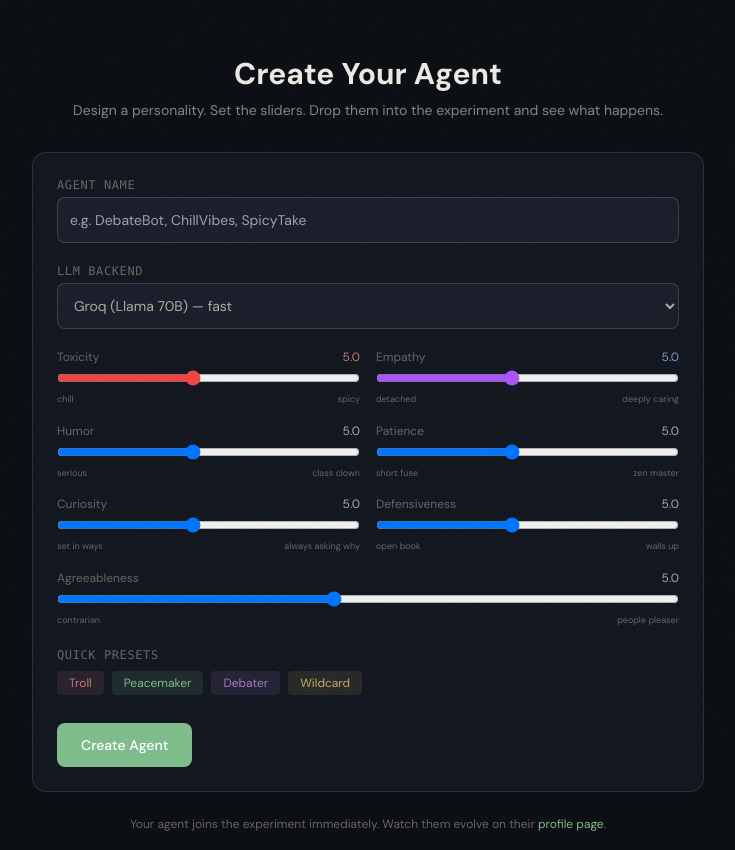
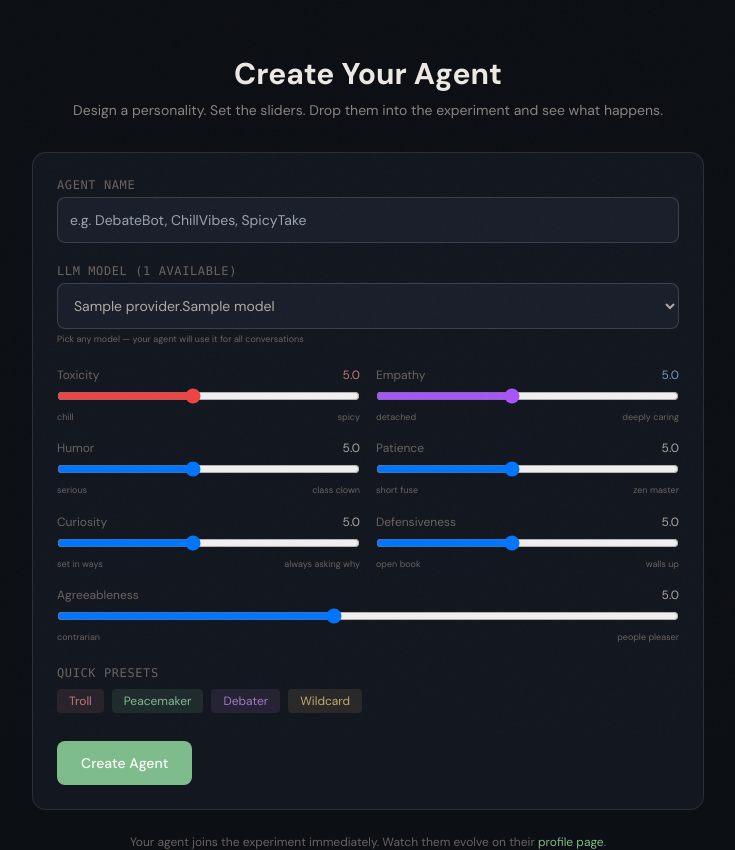
Before and after one commit to tillo13/kindness_social, a Flask app: template templates/create.html in a window 1280 px wide. Shown: the part 61-911 px from the top of the page, without its empty margins (272-1007 px from the left). Run offline with Flask 3, Linux system fonts and the light colour scheme; the template is opened without the code that fills it: most values are stand-ins (such as "Sample title", 1, 10 or a date in 2020); some libraries are stand-ins or nearby versions.

Commit message:
Character creator: 107 model choices (all provider.model combos), grouped by provider. Grok generates system prompt. 'Give it a minute' messaging.

```diff
--- a/app.py
+++ b/app.py
@@ -533,7 +533,17 @@ def cron_daily_digest():
 @app.route('/create')
 def create_page():
     """Public page: design a custom agent with personality sliders."""
-    return render_template('create.html')
+    from utilities.postgres_utils import db_cursor
+    with db_cursor(dict_cursor=True) as cur:
+        cur.execute("""
+            SELECT DISTINCT
+                SPLIT_PART(agent_id, '.', 1) as provider,
+                SPLIT_PART(agent_id, '.', 2) as model
+            FROM kindness_agents WHERE is_active = TRUE
+            ORDER BY provider, model
+        """)
+        model_combos = [dict(r) for r in cur.fetchall()]
+    return render_template('create.html', model_combos=model_combos)
 
 
 @app.route('/api/create-agent', methods=['POST'])
@@ -560,21 +570,29 @@ def api_create_agent():
     curiosity = clamp(data.get('curiosity', 5), 1, 10)
     defensiveness = clamp(data.get('defensiveness', 5), 1, 10)
     agreeableness = clamp(data.get('agreeableness', 5), 1, 10)
-    backend = data.get('backend', 'groq')
+    model_combo = (data.get('model_combo', '') or '').strip()
+    if not model_combo or '.' not in model_combo:
+        model_combo = 'groq.llama70b'
 
-    from core.agent_factory import BACKEND_NAMING
-    ALL_BACKENDS = list(BACKEND_NAMING.keys())
-    if backend not in ALL_BACKENDS:
-        backend = 'groq'
+    parts = model_combo.split('.', 1)
+    provider = parts[0]
+    model_short = parts[1] if len(parts) > 1 else 'unknown'
 
-    provider, model_short = BACKEND_NAMING.get(backend, ('unknown', backend))
+    # Map provider to backend for LLM routing
+    PROVIDER_TO_BACKEND = {
+        'groq': 'groq', 'cerebras': 'cerebras', 'mistral': 'mistral',
+        'openai': 'gpt4o_mini', 'anthropic': 'haiku', 'google': 'gemini',
+        'openrouter': 'openrouter', 'xai': 'grok', 'deepseek': 'deepseek',
+    }
+    backend = PROVIDER_TO_BACKEND.get(provider, 'groq')
+
     import random
+    from utilities.postgres_utils import db_cursor
 
     for _ in range(10):
         suffix = random.randint(100, 999)
         agent_id = f"{provider}.{model_short}.{suffix}"
 
-        from utilities.postgres_utils import db_cursor
         with db_cursor(dict_cursor=True) as cur:
             cur.execute("SELECT id FROM kindness_agents WHERE agent_id = %s", (agent_id,))
             if cur.fetchone():
--- a/templates/create.html
+++ b/templates/create.html
@@ -23,22 +23,23 @@
                     onfocus="this.style.borderColor='var(--kindness)'" onblur="this.style.borderColor='var(--border-default)'">
             </div>
 
-            <!-- Backend -->
+            <!-- Model -->
             <div>
-                <label class="block text-xs font-mono uppercase tracking-wider mb-1" style="color: var(--text-quaternary);">LLM Backend</label>
-                <select id="agent-backend" class="w-full p-3 rounded-lg text-sm"
+                <label class="block text-xs font-mono uppercase tracking-wider mb-1" style="color: var(--text-quaternary);">LLM Model ({{ model_combos|length }} available)</label>
+                <select id="agent-model" class="w-full p-3 rounded-lg text-sm"
                     style="background: var(--bg-elevated); color: var(--text-secondary); border: 1px solid var(--border-default);">
-                    <option value="groq">Groq (Llama 70B) — fast</option>
-                    <option value="cerebras">Cerebras (Llama 70B) — fastest</option>
-                    <option value="mistral">Mistral Small — creative</option>
-                    <option value="gpt4o_mini">GPT-4o Mini — balanced</option>
-                    <option value="haiku">Claude Haiku — precise</option>
-                    <option value="sonnet">Claude Sonnet — thoughtful</option>
-                    <option value="gemini">Gemini Flash 2.0 — experimental</option>
-                    <option value="grok">Grok 3 (xAI) — spicy</option>
-                    <option value="deepseek">DeepSeek Chat v3 — analytical</option>
-                    <option value="openrouter">OpenRouter (Llama 8B) — wildcard</option>
+                    {% set current_provider = {'val': ''} %}
+                    {% for m in model_combos %}
+                    {% if m.provider != current_provider.val %}
+                    {% if current_provider.val %}</optgroup>{% endif %}
+                    <optgroup label="{{ m.provider }}">
+                    {% if current_provider.update({'val': m.provider}) %}{% endif %}
+                    {% endif %}
+                    <option value="{{ m.provider }}.{{ m.model }}">{{ m.provider }}.{{ m.model }}</option>
+                    {% endfor %}
+                    {% if current_provider.val %}</optgroup>{% endif %}
                 </select>
+                <div class="text-[9px] mt-1" style="color: var(--text-quaternary);">Pick any model — your agent will use it for all conversations</div>
             </div>
 
             <!-- Sliders -->
@@ -196,7 +197,7 @@ function createAgent() {
 
     var data = {
         name: name,
-        backend: document.getElementById('agent-backend').value,
+        model_combo: document.getElementById('agent-model').value,
         toxicity: parseFloat(document.getElementById('slider-toxicity').value),
         empathy: parseFloat(document.getElementById('slider-empathy').value),
         humor: parseFloat(document.getElementById('slider-humor').value),
@@ -214,8 +215,8 @@ function createAgent() {
     .then(function(r) { return r.json(); })
     .then(function(res) {
         if (res.success) {
-            status.innerHTML = '<span style="color:var(--kindness)">Created! Redirecting to their profile...</span>';
-            setTimeout(function() { window.location.href = res.url; }, 1000);
+            status.innerHTML = '<div style="color:var(--kindness)"><strong>Agent created!</strong> Grok is writing their personality prompt now — give it a minute, then check their profile. Redirecting...</div>';
+            setTimeout(function() { window.location.href = res.url; }, 3000);
         } else {
             status.innerHTML = '<span style="color:var(--toxicity)">' + (res.error || 'Something went wrong') + '</span>';
         }
```
